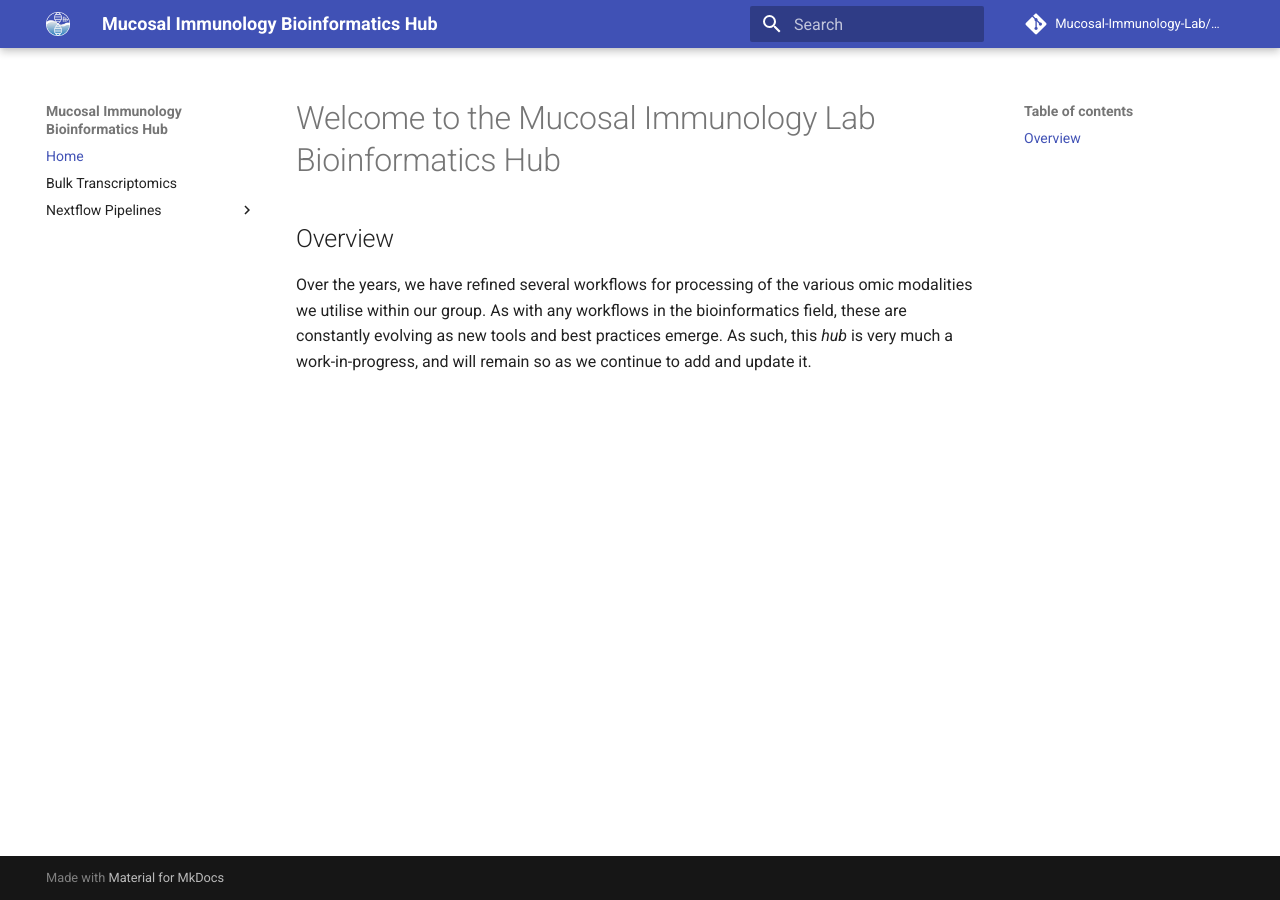
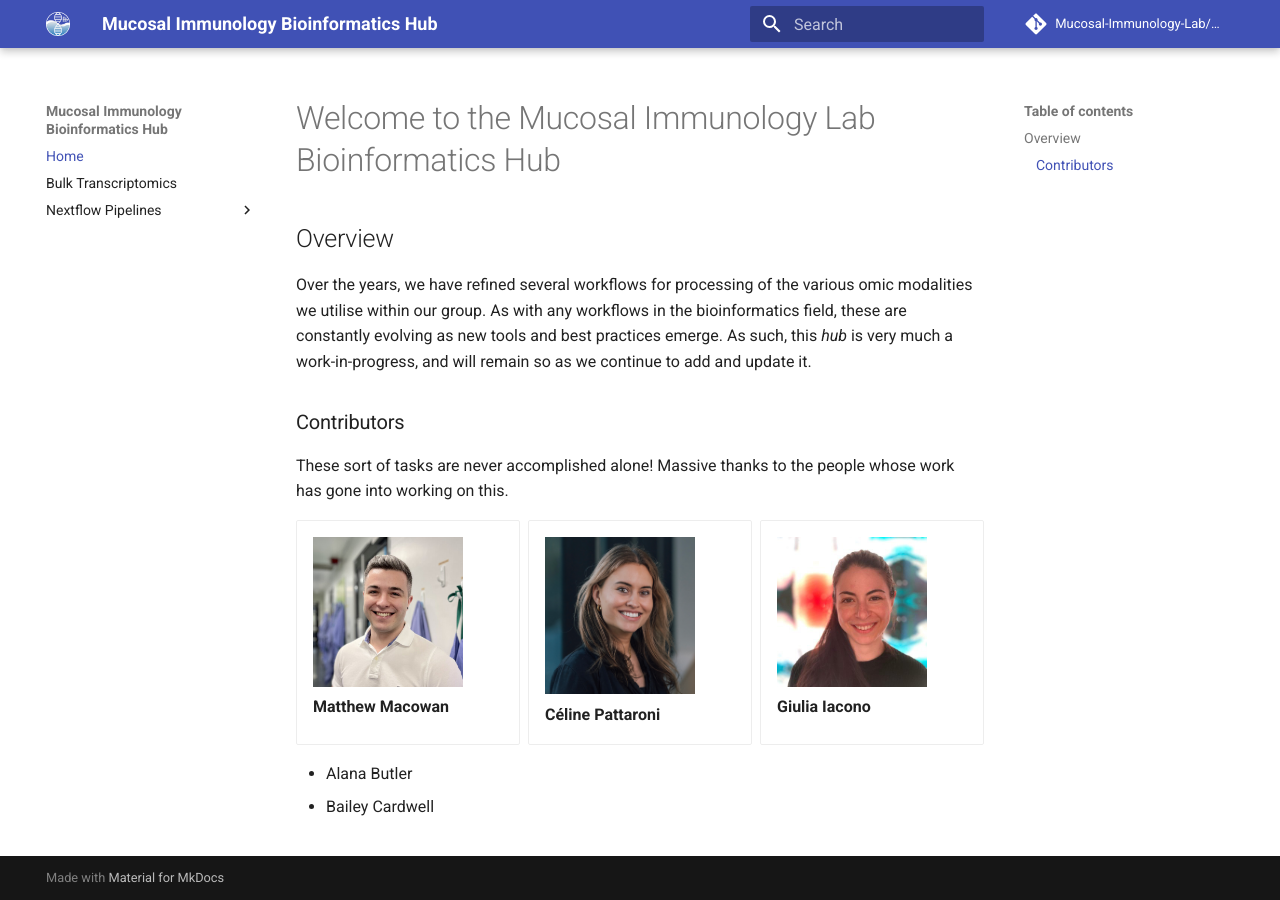
Before and after one commit to mucosal-immunology-lab/bioinformatics-hub, an MkDocs documentation site: the page built from docs/index.md, in a window 1280 px wide. Built offline with MkDocs 1.6.1 and Material for MkDocs 9.7.7, drawn with Linux system fonts in a browser that asks for light colours.

Commit message:
Added Contributors section

```diff
--- a/docs/index.md
+++ b/docs/index.md
@@ -5,3 +5,23 @@
 Over the years, we have refined several workflows for processing of the various omic modalities we utilise within our group.
 As with any workflows in the bioinformatics field, these are constantly evolving as new tools and best practices emerge.
 As such, this *hub* is very much a work-in-progress, and will remain so as we continue to add and update it.
+
+### Contributors
+
+These sort of tasks are never accomplished alone! Massive thanks to the people whose work has gone into working on this.
+
+<div class="grid cards" markdown>
+
+-   ![Matthew Macowan](assets/Contributors/matthew_macowan.png){ width="150" }
+    **Matthew Macowan**
+
+-   ![Céline Pattaroni](assets/Contributors/celine_pattaroni.jpeg){ width="150" }
+    **Céline Pattaroni**
+
+-   ![Giulia Iacono](assets/Contributors/giulia_iacono.jpg){ width="150" }
+    **Giulia Iacono**
+
+</div>
+
+* Alana Butler
+* Bailey Cardwell
--- a/docs/stylesheet/extra.css
+++ b/docs/stylesheet/extra.css
@@ -3,3 +3,8 @@
     background-color: #6200ea;
     color: #ffffff;
   }
+
+/* Set grid to display 3 columns on all screen sizes */
+.grid.cards {
+  grid-template-columns: repeat(3, 1fr);
+}
--- a/mkdocs.yml
+++ b/mkdocs.yml
@@ -16,7 +16,7 @@ theme:
     - content.code.copy
 
 extra_css:
-  - extra.css
+  - stylesheet/extra.css
 
 markdown_extensions:
   - pymdownx.emoji
@@ -33,6 +33,13 @@ markdown_extensions:
   - admonition
   - pymdownx.details
   - pymdownx.superfences
+  - markdown.extensions.tables
+  - pymdownx.tabbed
+  - pymdownx.keys
+  - pymdownx.mark
+  - pymdownx.tasklist
+  - pymdownx.tilde
+  - pymdownx.emoji
 
 extra:
   analytics:
```
Also changed, not shown: docs/assets/Contributors/celine_pattaroni.jpeg (added), docs/assets/Contributors/giulia_iacono.jpg (added), docs/assets/Contributors/matthew_macowan.png (added), site/404.html, site/RNAseq/rnaseq-nfcore/index.html, site/index.html, site/search/search_index.json, site/stylesheet/extra.css.
